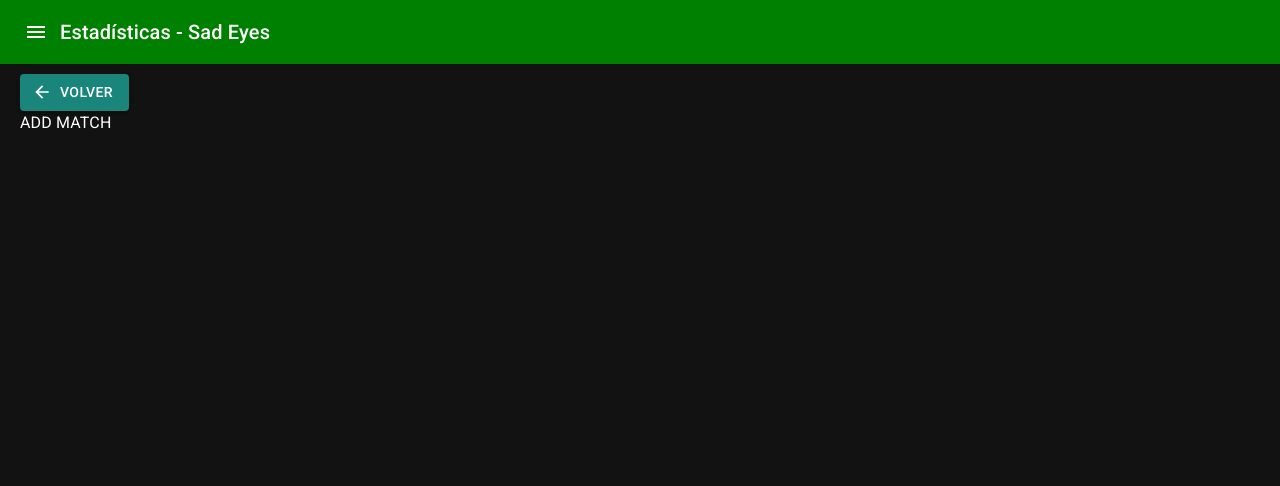
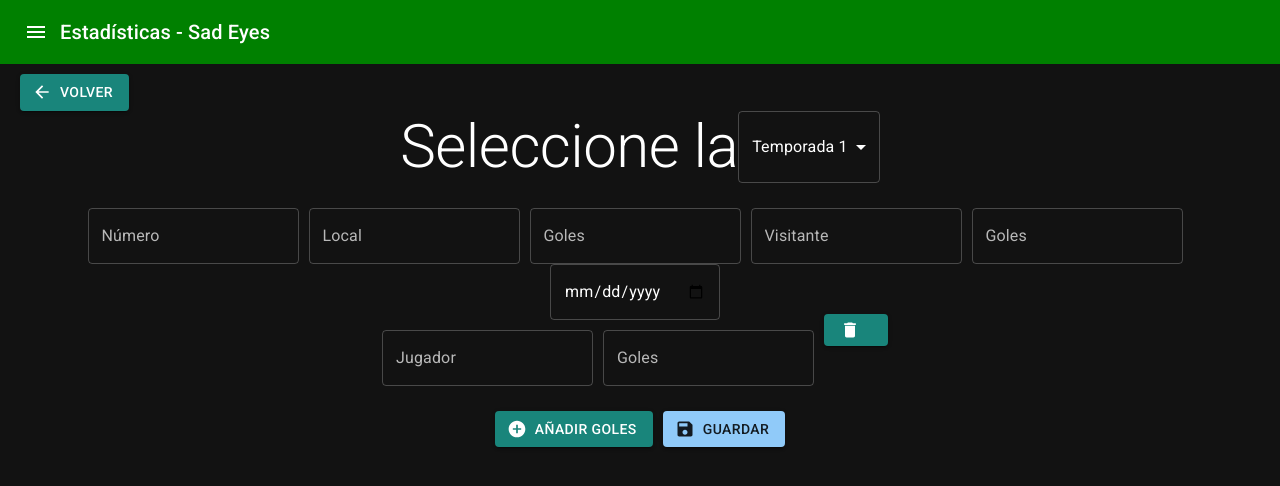
Before and after one commit to SergioSejo/SES, a Next.js app: page /settings/addMatch in a window 1280 px wide. Shown: the top 486 px of the page. Built offline with nearby package versions, Linux system fonts and the light colour scheme.

Commit message:
starting with add match

```diff
--- a/pages/settings/addMatch.tsx
+++ b/pages/settings/addMatch.tsx
@@ -1,16 +1,57 @@
 import React from 'react';
 import { NextPage } from 'next';
+import { useState } from 'react';
 import { useRouter } from 'next/router';
 import { Layout } from '@/components/layouts';
 import Box from '@mui/material/Box';
 import Button from '@mui/material/Button';
 import ArrowBackIcon from '@mui/icons-material/ArrowBack';
+import AddCircleIcon from '@mui/icons-material/AddCircle';
+import DeleteIcon from '@mui/icons-material/Delete';
+import SaveIcon from '@mui/icons-material/Save';
+import { TextField } from '@mui/material';
+import { Seasons } from '@/components/season';
 
 const AddMatchPage: NextPage = () => {
 
   const router = useRouter();
+  const [goalsScore, setGoalsScore] = useState([{}]);
+
+  const handleSingleChange = (e: React.ChangeEvent<HTMLTextAreaElement | HTMLInputElement>, i: number) => {
+    const field = e.target.name;
+    const newGoals = [...goalsScore];
+    let finalValue: String | Number = e.target.value;
+    if(field!="name"){
+      finalValue = Number(e.target.value);
+    }
+    newGoals[i][field] = finalValue;
+    setGoalsScore(newGoals);
+  };
+
+  const handleAddGoals = () => {
+    setGoalsScore([...goalsScore, {"name": "", "score": 0}]);
+  }
+
+  const handleDeleteGoal = (i: number) => {
+    const newSingles = [...goalsScore];
+    newSingles.splice(i, 1);
+    setGoalsScore(newSingles);
+  };
+
+  /*const handleAddAssists = () => {
+    setMatch([...match, {name: "", goals: 0, assists: 0, cards: 0}]);
+  }
+
+  const handleAddCards = () => {
+    setMatch([...match, {name: "", goals: 0, assists: 0, cards: 0}]);
+  }*/
+
   const onClick = () => {
     router.push('/settings');
+  }
+
+  const save = () => {
+    alert("hola");
   }
 
   return (
@@ -19,7 +60,30 @@ const AddMatchPage: NextPage = () => {
           <Box sx={{textAlign:'left'}}>
             <Button onClick={ onClick } variant="contained" color='secondary' startIcon={<ArrowBackIcon />}>Volver</Button>
           </Box>
-          ADD MATCH
+          <Seasons title='Seleccione la'></Seasons>
+          <Box sx={{ width: '100%', textAlign:'center', padding:'15px' }}>
+            <Box sx={{position: 'relative', marginTop:'10px'}} className='rowAddPlayer'>
+              <TextField name='number' type='number' label="Número" variant="outlined" />
+              <TextField name='team1' type='text' label="Local" variant="outlined" />
+              <TextField name='goalsTeam1' type='number' label="Goles" variant="outlined" />
+              <TextField name='team2' type='text' label="Visitante" variant="outlined" />
+              <TextField name='goalsTeam2' type='number' label="Goles" variant="outlined" />
+              <TextField name='date' type='date' variant="outlined" />
+              {
+                goalsScore.map((g, index) => (
+                  <Box key={index} sx={{position: 'relative', marginTop:'10px'}} className='rowAddPlayer'>
+                    <TextField name='name' onChange={(e) => handleSingleChange(e, index)}  key={`player${index}`} id={`player${index}`} type='text' label="Jugador" variant="outlined" />
+                    <TextField name='goals' onChange={(e) => handleSingleChange(e, index)} key={`goals${index}`} id={`goals${index}`} type='number' label="Goles" variant="outlined" />
+                    <Button key={index} className='vertical-center' onClick={() => handleDeleteGoal(index)} variant="contained" color='secondary' startIcon={<DeleteIcon />}></Button>
+                  </Box>
+                ))
+              }
+            </Box>
+          </Box>
+          <Box sx={{marginTop:'10px', textAlign:'center'}}>
+            <Button sx={{marginRight:'10px'}} onClick={ handleAddGoals } variant="contained" color='secondary' startIcon={<AddCircleIcon />}>Añadir Goles</Button>
+            <Button onClick={ save } variant="contained" color='primary' startIcon={<SaveIcon />}>Guardar</Button>
+          </Box>
         </Box>
     </Layout>
   )
--- a/pages/settings/addStatistic.tsx
+++ b/pages/settings/addStatistic.tsx
@@ -106,7 +106,6 @@ const AddStatisticPage: NextPage = () => {
                 </Box>
               ))
             }
-
           </Box>
           <Box sx={{marginTop:'10px', textAlign:'center'}}>
             <Button sx={{marginRight:'10px'}} onClick={ handleAddSingle } variant="contained" color='secondary' startIcon={<AddCircleIcon />}>Añadir jugador</Button>
```
